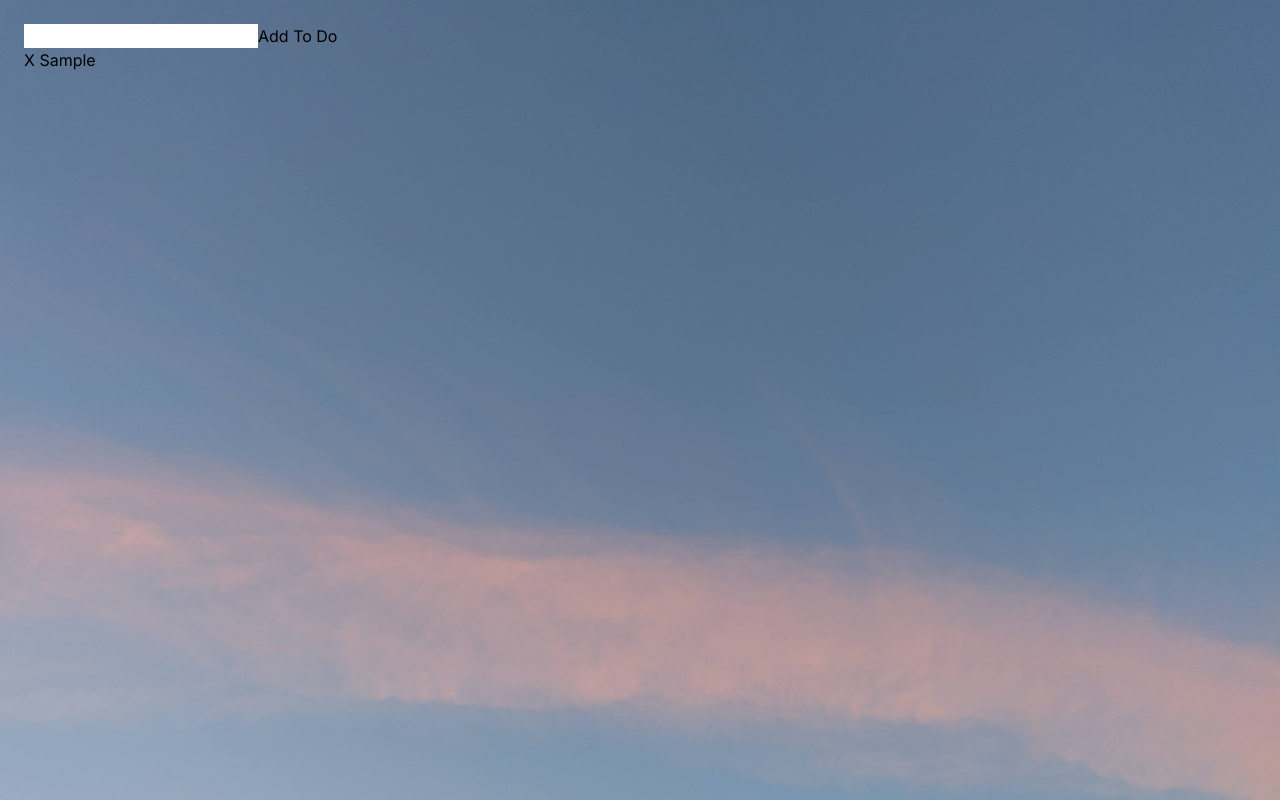
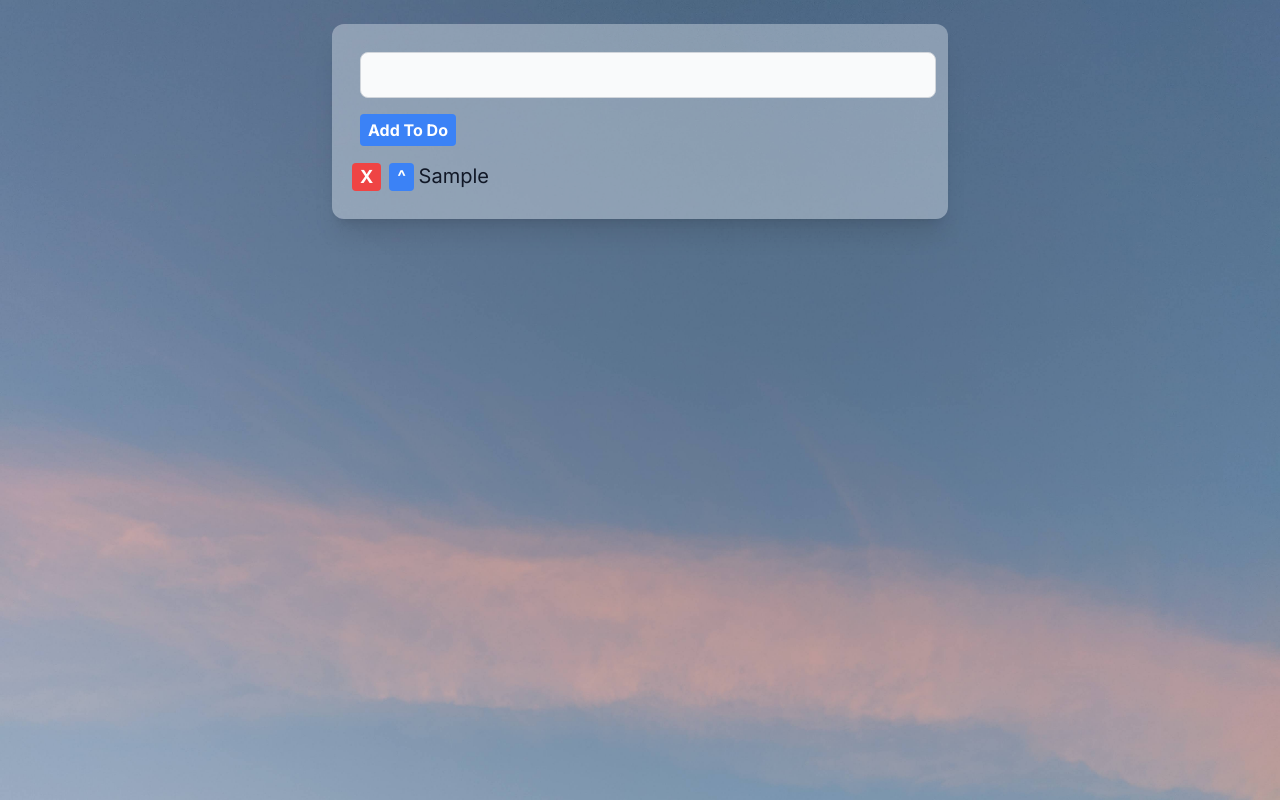
Before and after one commit to TheOxari909/theoxari909.github.io, a Next.js app: page /todo in a window 1280 px wide. Both pictures are taken after typing "Sample" into the empty fields and a click on the button "Add To Do". Built offline with nearby package versions, Linux system fonts and the light colour scheme.

Commit message:
Added functionality and prettied up todo list

```diff
--- a/src/app/todo/page.tsx
+++ b/src/app/todo/page.tsx
@@ -5,6 +5,7 @@ import React, { useState } from 'react';
 interface Item {
     id: number;
     value: String;
+    done: boolean;
 }
 
 const Todo = () => {
@@ -21,6 +22,7 @@ const Todo = () => {
         const new_value: Item = {
             id: Math.floor(Math.random() * 10000),
             value: value,
+            done: false,
         };
 
         let tmp = [...list];
@@ -37,19 +39,60 @@ const Todo = () => {
             tmp.splice(to_del, 1);
         }
         setList(tmp);
-        console.log("This'll be removed: ", to_del);
+    };
+
+    const moveItem = (id: number) => {
+        if (list.length < 1) return;
+        let tmp = [...list];
+        const to_move = list.findIndex(e => e.id === id);
+        if (to_move === 0) return;
+        [tmp[to_move], tmp[to_move - 1]] = [tmp[to_move - 1], tmp[to_move]];
+        setList(tmp);
+    };
+
+    const updateShow = (id: number) => {
+        let tmp = [...list];
+        const to_edit = list.findIndex(e => e.id === id);
+        tmp[to_edit].done = !tmp[to_edit].done;
+        setList(tmp);
     };
 
     return (
-        <div>
-            <input type="text" onChange={handleChange} value={value}></input>
-            <button onClick={() => addToDo()}>Add To Do</button>
+        <div className="mx-auto rounded-xl rounded-b-xl bg-slate-200 bg-opacity-40 p-5 shadow-xl lg:w-1/2 lg:overflow-auto">
+            <div>
+                <input
+                    className="m-2 block w-full rounded-lg border border-gray-300 bg-gray-50 p-2 text-lg text-gray-900 focus:border-blue-500 focus:ring-blue-500"
+                    type="text"
+                    onChange={handleChange}
+                    value={value}></input>
+                <button
+                    className="m-2 rounded bg-blue-500 px-2 py-1 font-bold text-white hover:bg-blue-700"
+                    onClick={() => addToDo()}>
+                    Add To Do
+                </button>
+            </div>
             <ul>
                 {list ? (
                     list.map(e => (
-                        <li key={e.id}>
-                            <button onClick={() => removeItem(e.id)}>X</button>
-                            &nbsp;{e.value}
+                        <li key={e.id} className={`my-2 select-none`}>
+                            <button
+                                className="py-1/2 mr-2 rounded bg-red-500 px-2 text-lg font-bold text-white hover:bg-red-700"
+                                onClick={() => removeItem(e.id)}>
+                                X
+                            </button>
+                            <button
+                                className="py-1/2 rounded bg-blue-500 px-2 text-lg font-bold text-white hover:bg-blue-700"
+                                onClick={() => moveItem(e.id)}>
+                                ^
+                            </button>
+                            &nbsp;
+                            <span
+                                className={`text-xl text-gray-900 ${
+                                    e.done ? 'line-through' : ''
+                                }`}
+                                onClick={() => updateShow(e.id)}>
+                                {e.value}
+                            </span>
                         </li>
                     ))
                 ) : (
@@ -62,7 +105,7 @@ const Todo = () => {
 
 export default function Page() {
     return (
-        <div className="h-screen bg-[url('./img.jpg')] bg-cover p-6 lg:grid lg:grid-cols-3 lg:grid-rows-1 lg:gap-10">
+        <div className="h-screen bg-[url('./img.jpg')] bg-cover p-6">
             <Todo />
         </div>
     );
```
